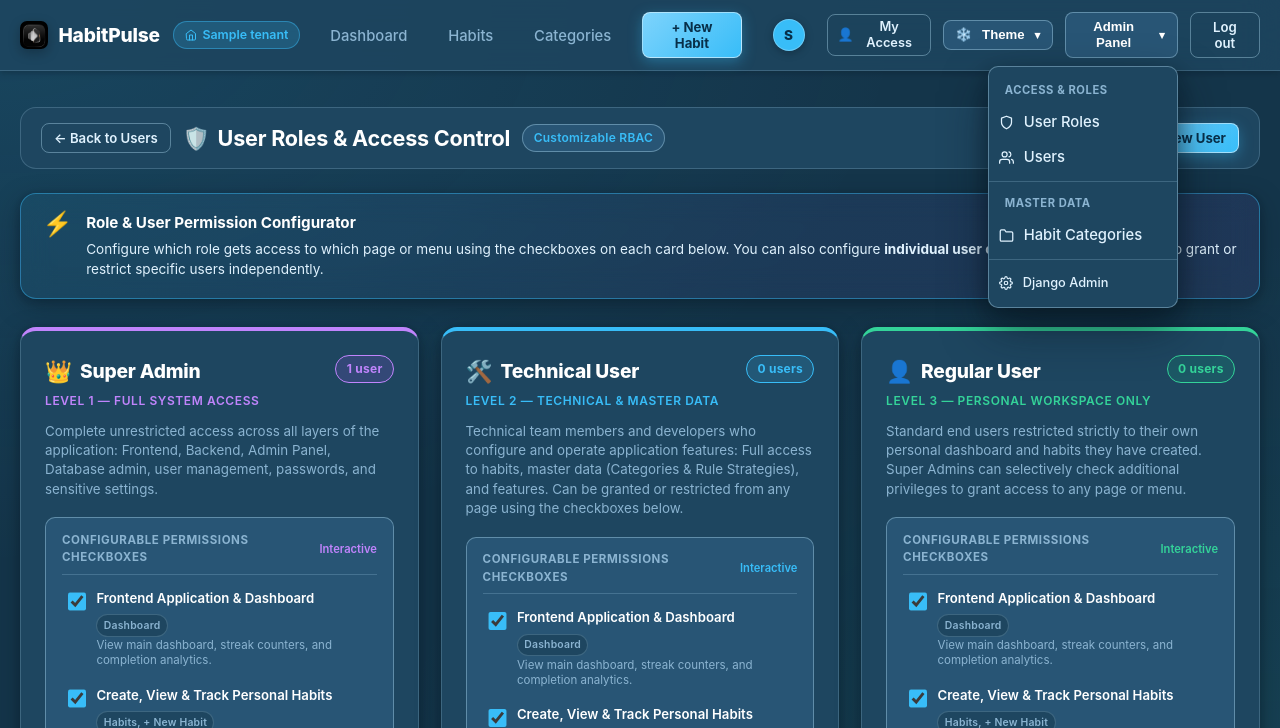
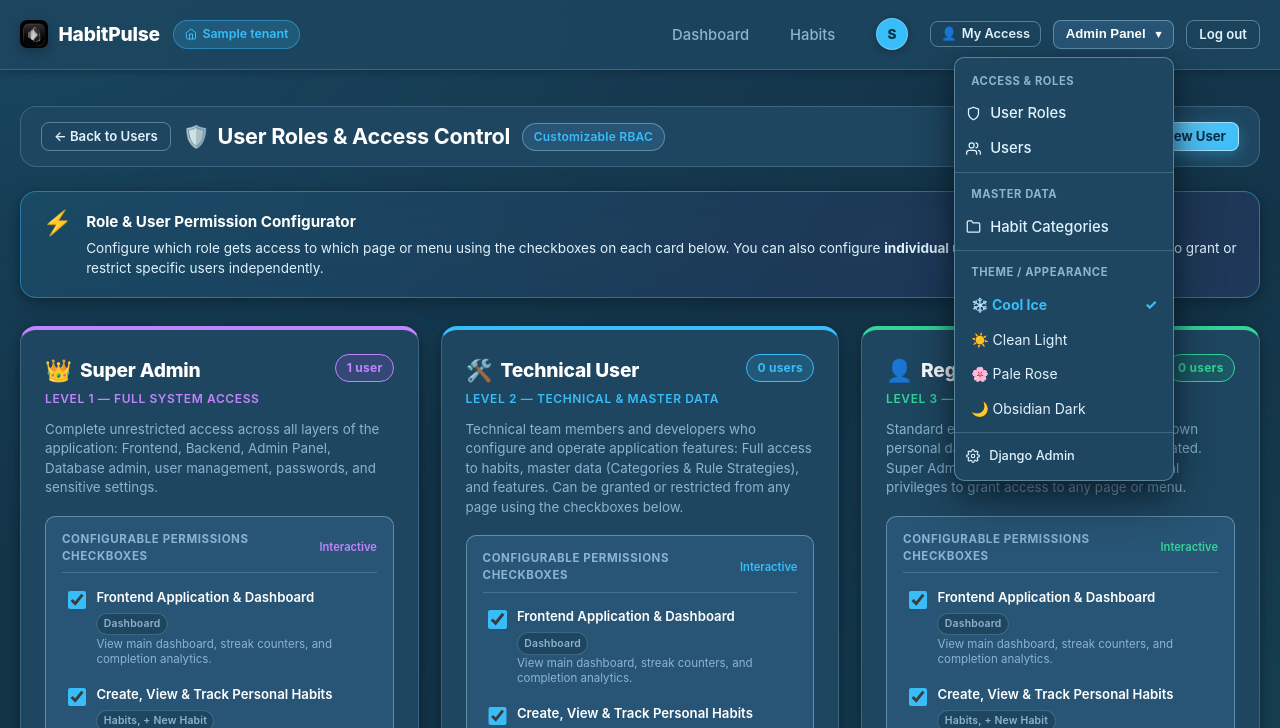
Before and after one commit to Roots-Tech/habitpulse, a Django app: page /accounts/admin-panel/roles/ in a window 1280 px wide, after a click on "Admin Panel ▾". Shown: the top 728 px of the page. Run offline with Django 4.2, Linux system fonts and the light colour scheme; a user stored in the database is signed in; tables that the repository leaves empty hold one stand-in row (values such as "Sample post").

Commit message:
refactor: simplify header to Dashboard and Habits only, remove + New Habit button, move Theme into Admin/Master Data dropdown

```diff
--- a/templates/includes/navbar.html
+++ b/templates/includes/navbar.html
@@ -23,15 +23,6 @@
         {% if user.can_manage_habits %}
         <li><a href="{% url 'habit_list' %}" class="{% if 'habit' in request.resolver_match.url_name and request.resolver_match.url_name != 'habit_create' %}active{% endif %}">Habits</a></li>
         {% endif %}
-        {% if user.can_manage_categories %}
-        <li><a href="{% url 'category_list' %}" class="{% if 'category' in request.resolver_match.url_name %}active{% endif %}">Categories</a></li>
-        {% endif %}
-        {% if user.can_manage_rule_strategies %}
-        <li><a href="{% url 'rule_strategy_list' %}" class="{% if 'rule_strategy' in request.resolver_match.url_name %}active{% endif %}">Rule Strategies</a></li>
-        {% endif %}
-        {% if user.can_manage_habits %}
-        <li><a href="{% url 'habit_create' %}" class="btn btn-primary btn-sm">+ New Habit</a></li>
-        {% endif %}
         <li class="user-profile">
           <a href="{% url 'profile' %}" style="display: flex; align-items: center; text-decoration: none;" title="My Profile & Permissions: {{ user.username }} ({{ user.get_role_display }})">
             <span class="user-avatar">{{ user.username|slice:":1"|upper }}</span>
@@ -39,32 +30,12 @@
           <a href="{% url 'profile' %}" class="btn btn-outline btn-sm" style="display: inline-flex; align-items: center; gap: 0.3rem; padding: 0.25rem 0.6rem; font-size: 0.8rem;" title="View My Profile & Permissions">
             <span>👤</span> My Access
           </a>
-          <div class="dropdown theme-dropdown">
-            <button type="button" class="btn btn-secondary btn-sm dropdown-toggle" id="themeDropdownBtn" aria-haspopup="true" aria-expanded="false" title="Switch Theme">
-              <span class="theme-icon">❄️</span> <span class="theme-label" style="margin-left: 2px;">Theme</span> <span style="font-size: 0.7rem; margin-left: 2px;">▾</span>
-            </button>
-            <div class="dropdown-menu theme-menu" aria-labelledby="themeDropdownBtn">
-              <div class="dropdown-header">Appearance</div>
-              <button type="button" class="dropdown-item theme-option" data-theme-value="ice">
-                <span>❄️ Cool Ice</span> <span class="theme-check">✓</span>
-              </button>
-              <button type="button" class="dropdown-item theme-option" data-theme-value="light">
-                <span>☀️ Clean Light</span> <span class="theme-check">✓</span>
-              </button>
-              <button type="button" class="dropdown-item theme-option" data-theme-value="rose">
-                <span>🌸 Pale Rose</span> <span class="theme-check">✓</span>
-              </button>
-              <button type="button" class="dropdown-item theme-option" data-theme-value="dark">
-                <span>🌙 Obsidian Dark</span> <span class="theme-check">✓</span>
-              </button>
-            </div>
-          </div>
           {% if user.can_access_admin_panel %}
           <div class="dropdown">
             <button type="button" class="btn btn-secondary btn-sm dropdown-toggle" id="adminDropdownBtn" aria-haspopup="true" aria-expanded="false">
               Admin Panel <span style="font-size: 0.7rem; margin-left: 2px;">▾</span>
             </button>
-            <div class="dropdown-menu" aria-labelledby="adminDropdownBtn">
+            <div class="dropdown-menu" aria-labelledby="adminDropdownBtn" style="min-width: 220px;">
               {% if user.can_manage_roles or user.can_manage_users %}
               <div class="dropdown-header">Access & Roles</div>
               {% if user.can_manage_roles %}
@@ -98,6 +69,22 @@
               {% endif %}
               {% endif %}
 
+              <!-- Theme / Appearance -->
+              <div class="dropdown-divider"></div>
+              <div class="dropdown-header">Theme / Appearance</div>
+              <button type="button" class="dropdown-item theme-option" data-theme-value="ice">
+                <span>❄️ Cool Ice</span> <span class="theme-check">✓</span>
+              </button>
+              <button type="button" class="dropdown-item theme-option" data-theme-value="light">
+                <span>☀️ Clean Light</span> <span class="theme-check">✓</span>
+              </button>
+              <button type="button" class="dropdown-item theme-option" data-theme-value="rose">
+                <span>🌸 Pale Rose</span> <span class="theme-check">✓</span>
+              </button>
+              <button type="button" class="dropdown-item theme-option" data-theme-value="dark">
+                <span>🌙 Obsidian Dark</span> <span class="theme-check">✓</span>
+              </button>
+
               {% if user.can_access_django_admin %}
               <div class="dropdown-divider"></div>
               <a href="{% url 'admin:index' %}" class="dropdown-item" style="color: var(--text-muted); font-size: 0.8rem;" target="_blank">
@@ -105,6 +92,64 @@
                 Django Admin
               </a>
               {% endif %}
+            </div>
+          </div>
+          {% elif user.can_manage_categories or user.can_manage_rule_strategies %}
+          <div class="dropdown">
+            <button type="button" class="btn btn-secondary btn-sm dropdown-toggle" id="masterDataDropdownBtn" aria-haspopup="true" aria-expanded="false">
+              Master Data <span style="font-size: 0.7rem; margin-left: 2px;">▾</span>
+            </button>
+            <div class="dropdown-menu" aria-labelledby="masterDataDropdownBtn" style="min-width: 220px;">
+              <div class="dropdown-header">Master Data</div>
+              {% if user.can_manage_categories %}
+              <a href="{% url 'category_list' %}" class="dropdown-item">
+                <svg width="15" height="15" viewBox="0 0 24 24" fill="none" stroke="currentColor" stroke-width="2" stroke-linecap="round" stroke-linejoin="round"><path d="M22 19a2 2 0 0 1-2 2H4a2 2 0 0 1-2-2V5a2 2 0 0 1 2-2h5l2 3h9a2 2 0 0 1 2 2z"></path></svg>
+                Habit Categories
+              </a>
+              {% endif %}
+              {% if user.can_manage_rule_strategies %}
+              <a href="{% url 'rule_strategy_list' %}" class="dropdown-item">
+                <svg width="15" height="15" viewBox="0 0 24 24" fill="none" stroke="currentColor" stroke-width="2" stroke-linecap="round" stroke-linejoin="round"><polygon points="12 2 15.09 8.26 22 9.27 17 14.14 18.18 21.02 12 17.77 5.82 21.02 7 14.14 2 9.27 8.91 8.26 12 2"></polygon></svg>
+                Rule Strategies
+              </a>
+              {% endif %}
+
+              <div class="dropdown-divider"></div>
+              <div class="dropdown-header">Theme / Appearance</div>
+              <button type="button" class="dropdown-item theme-option" data-theme-value="ice">
+                <span>❄️ Cool Ice</span> <span class="theme-check">✓</span>
+              </button>
+              <button type="button" class="dropdown-item theme-option" data-theme-value="light">
+                <span>☀️ Clean Light</span> <span class="theme-check">✓</span>
+              </button>
+              <button type="button" class="dropdown-item theme-option" data-theme-value="rose">
+                <span>🌸 Pale Rose</span> <span class="theme-check">✓</span>
+              </button>
+              <button type="button" class="dropdown-item theme-option" data-theme-value="dark">
+                <span>🌙 Obsidian Dark</span> <span class="theme-check">✓</span>
+              </button>
+            </div>
+          </div>
+          {% else %}
+          {# For users without elevated access, provide compact Theme toggle #}
+          <div class="dropdown theme-dropdown">
+            <button type="button" class="btn btn-secondary btn-sm dropdown-toggle" id="themeDropdownBtn" aria-haspopup="true" aria-expanded="false" title="Switch Theme">
+              <span class="theme-icon">❄️</span> <span class="theme-label" style="margin-left: 2px;">Theme</span> <span style="font-size: 0.7rem; margin-left: 2px;">▾</span>
+            </button>
+            <div class="dropdown-menu theme-menu" aria-labelledby="themeDropdownBtn">
+              <div class="dropdown-header">Appearance</div>
+              <button type="button" class="dropdown-item theme-option" data-theme-value="ice">
+                <span>❄️ Cool Ice</span> <span class="theme-check">✓</span>
+              </button>
+              <button type="button" class="dropdown-item theme-option" data-theme-value="light">
+                <span>☀️ Clean Light</span> <span class="theme-check">✓</span>
+              </button>
+              <button type="button" class="dropdown-item theme-option" data-theme-value="rose">
+                <span>🌸 Pale Rose</span> <span class="theme-check">✓</span>
+              </button>
+              <button type="button" class="dropdown-item theme-option" data-theme-value="dark">
+                <span>🌙 Obsidian Dark</span> <span class="theme-check">✓</span>
+              </button>
             </div>
           </div>
           {% endif %}
```
Also changed, not shown: tests/test_habit_types_and_catalog.py (+2 -2 lines), tests/test_user_roles_and_permissions.py (+5 -1 lines).
